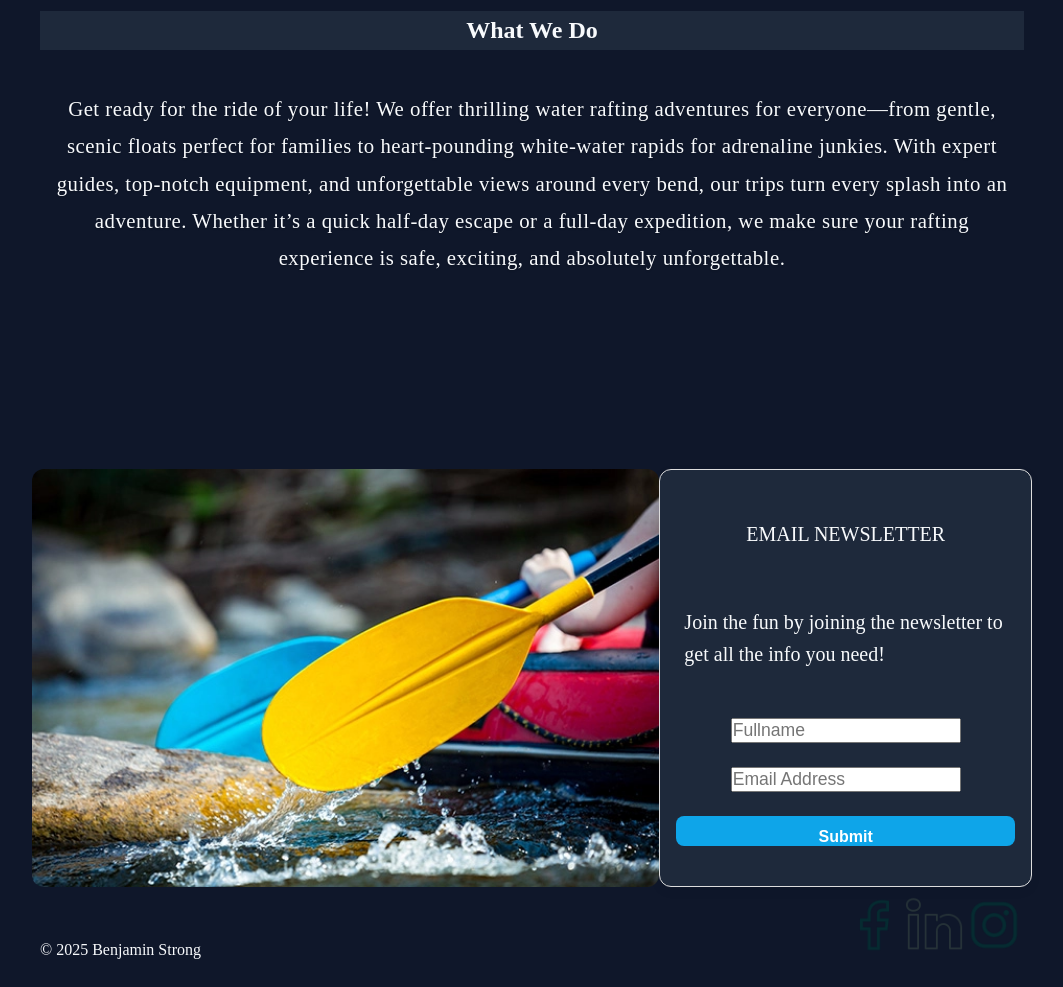
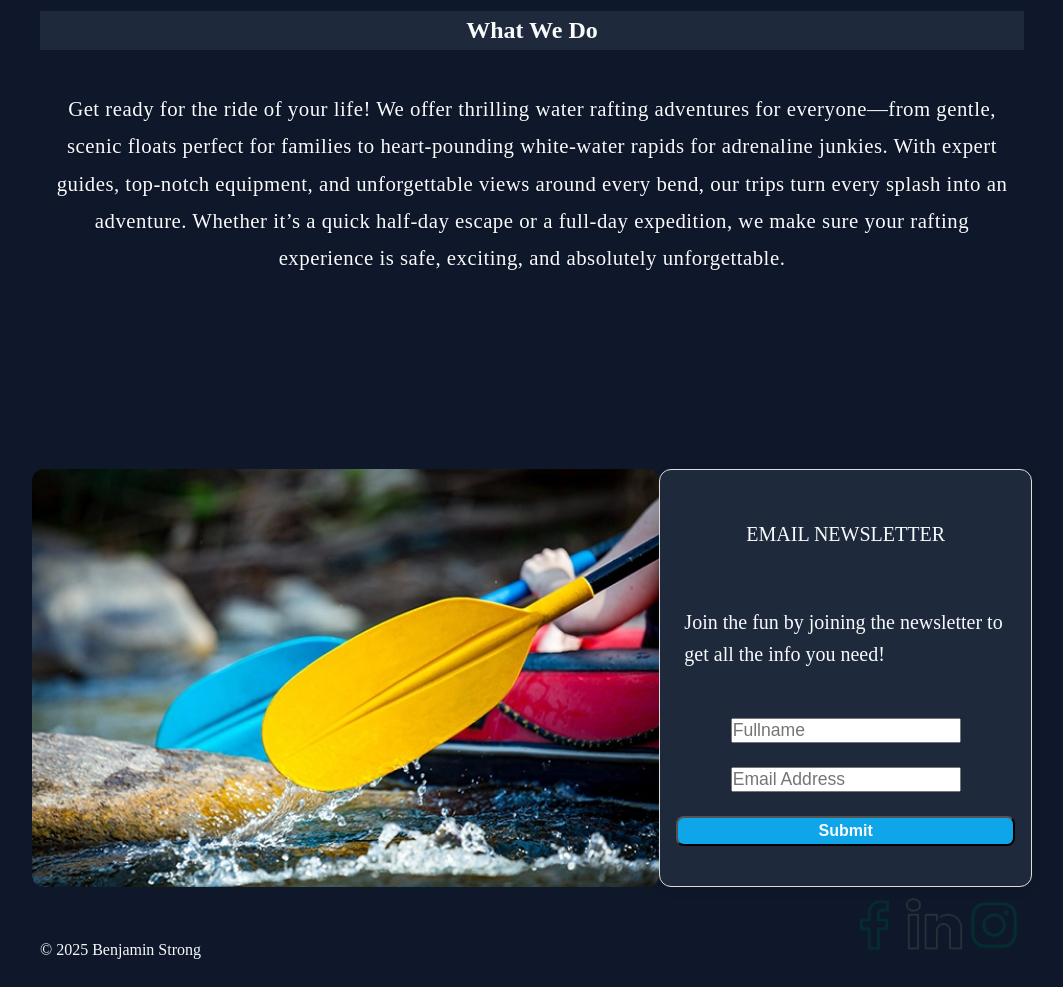
Before and after one commit to BenjaminS-BYU/wdd130, a plain HTML site: page wwr/index.html in a window 1280 px wide. Shown: the part 1127-2114 px from the top of the page, without its empty margins (108-1171 px from the left). Drawn offline with Linux system fonts and the light colour scheme.

Commit message:
update button

```diff
--- a/wwr/styles/rafting.css
+++ b/wwr/styles/rafting.css
@@ -312,13 +312,12 @@ form input {
 }
 
 form button {
-  padding: 0.75rem 1rem;
-  border-radius: 8px;
   font-size: 1rem;
-  font-weight: 600;
-  background-color: var(--color-primary);
-  color: white;
-  border: none;
+  background: var(--color-primary);
+  color: var(--color-text);
+  border-radius: 0.5rem;
+  display: inline-block;
+  font-weight: bold;
 }
 
 form button:hover {
```
